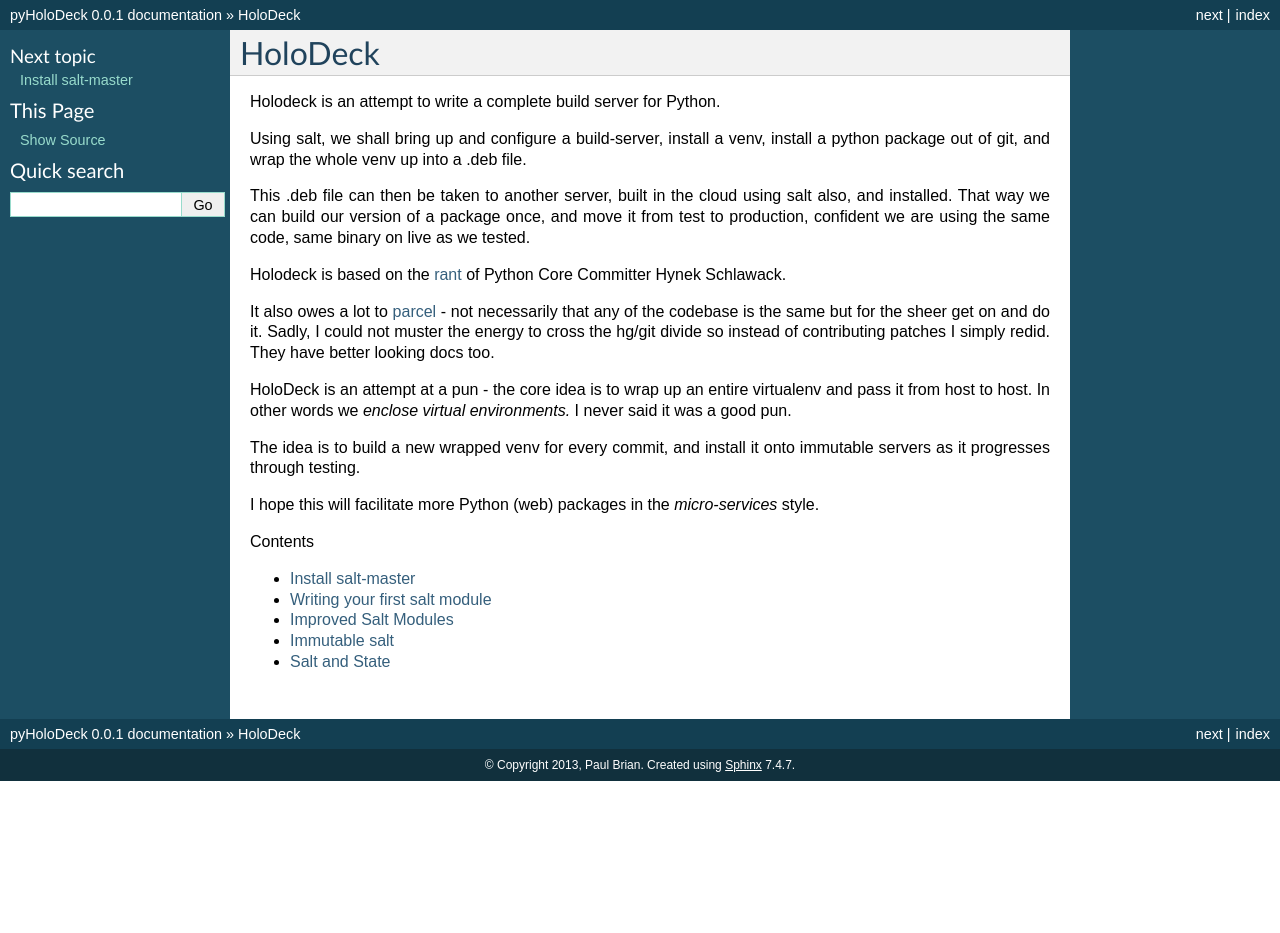
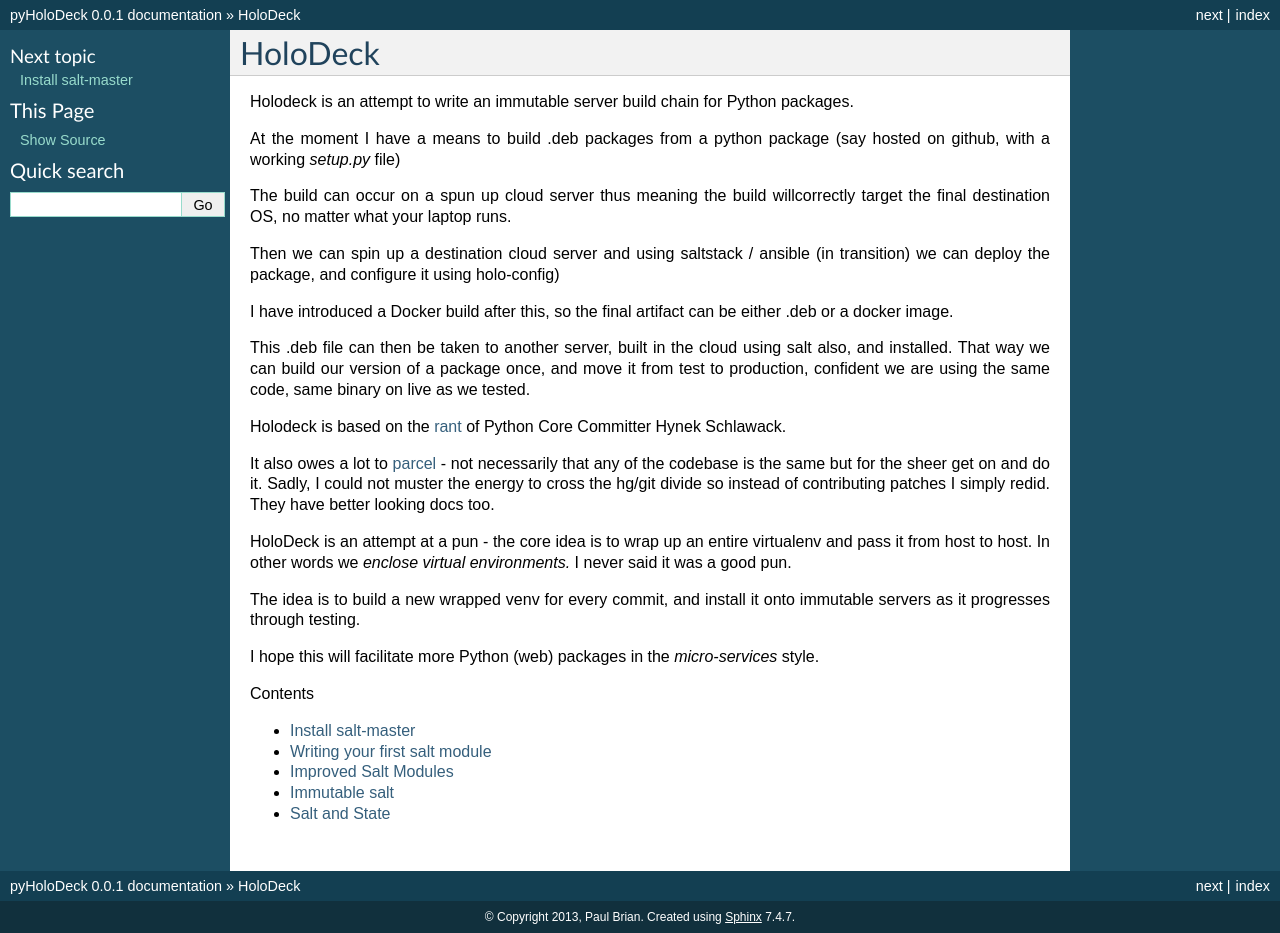
Before and after one commit to lbi-bruno/pyholodeck, a Sphinx documentation site: the page built from docs/index.rst, in a window 1280 px wide. Built offline with Sphinx 7.4.7, drawn with Linux system fonts in a browser that asks for light colours; before the commit the page ends 900 px from its top, so only the background shows below that.

```diff
--- /dev/null
+++ b/docs/holomaker.rst
@@ -0,0 +1,5 @@
+=========
+HoloMaker
+=========
+
+TBD
--- a/docs/index.rst
+++ b/docs/index.rst
@@ -1,33 +1,45 @@
 HoloDeck
 ========
 
-Holodeck is an attempt to write a complete build server for Python.
+Holodeck is an attempt to write an immutable server build chain
+for Python packages.
 
-Using salt, we shall bring up and configure a build-server, install a venv,
-install a python package out of git, and wrap the whole venv up into a .deb file.
+At the moment I have a means to build .deb packages from a
+python package (say hosted on github, with a working `setup.py` file)
 
-This .deb file can then be taken to another server, built in the cloud using salt also,
-and installed. That way we can build our version of a package once, and move it from test
-to production, confident we are using the same code, same binary on live as we tested.
+The build can occur on a spun up cloud server thus meaning the build
+willcorrectly target the final destination OS, no matter what your
+laptop runs.
+
+Then we can spin up a destination cloud server and using saltstack / ansible (in transition) we can deploy the package, and configure it using holo-config)
+
+I have introduced a Docker build after this, so the final artifact can be either .deb or a docker image.
+
+This .deb file can then be taken to another server, built in the cloud
+using salt also, and installed. That way we can build our version of a
+package once, and move it from test to production, confident we are
+using the same code, same binary on live as we tested.
 
 
 Holodeck is based on the `rant
-<http://hynek.me/articles/python-app-deployment-with-native-packages/>`_ of
-Python Core Committer Hynek Schlawack.
+<http://hynek.me/articles/python-app-deployment-with-native-packages/>`_
+of Python Core Committer Hynek Schlawack.
 
-It also owes a lot to `parcel <parcel.readthedocs.org>`_ - not necessarily that
-any of the codebase is the same but for the sheer get on and do it.  Sadly, I
-could not muster the energy to cross the hg/git divide so instead of
-contributing patches I simply redid.  They have better looking docs too.
+It also owes a lot to `parcel <parcel.readthedocs.org>`_ - not
+necessarily that any of the codebase is the same but for the sheer get
+on and do it.  Sadly, I could not muster the energy to cross the
+hg/git divide so instead of contributing patches I simply redid.  They
+have better looking docs too.
 
-HoloDeck is an attempt at a pun - the core idea is to wrap up an entire
-virtualenv and pass it from host to host.  In other words we `enclose virtual
-environments.` I never said it was a good pun.
+HoloDeck is an attempt at a pun - the core idea is to wrap up an
+entire virtualenv and pass it from host to host.  In other words we
+`enclose virtual environments.` I never said it was a good pun.
 
-The idea is to build a new wrapped venv for every commit, and install it onto
-immutable servers as it progresses through testing.
+The idea is to build a new wrapped venv for every commit, and install
+it onto immutable servers as it progresses through testing.
 
-I hope this will facilitate more Python (web) packages in the `micro-services` style.
+I hope this will facilitate more Python (web) packages in the
+`micro-services` style.
 
 
 
```
Also changed, not shown: 1 other file.
